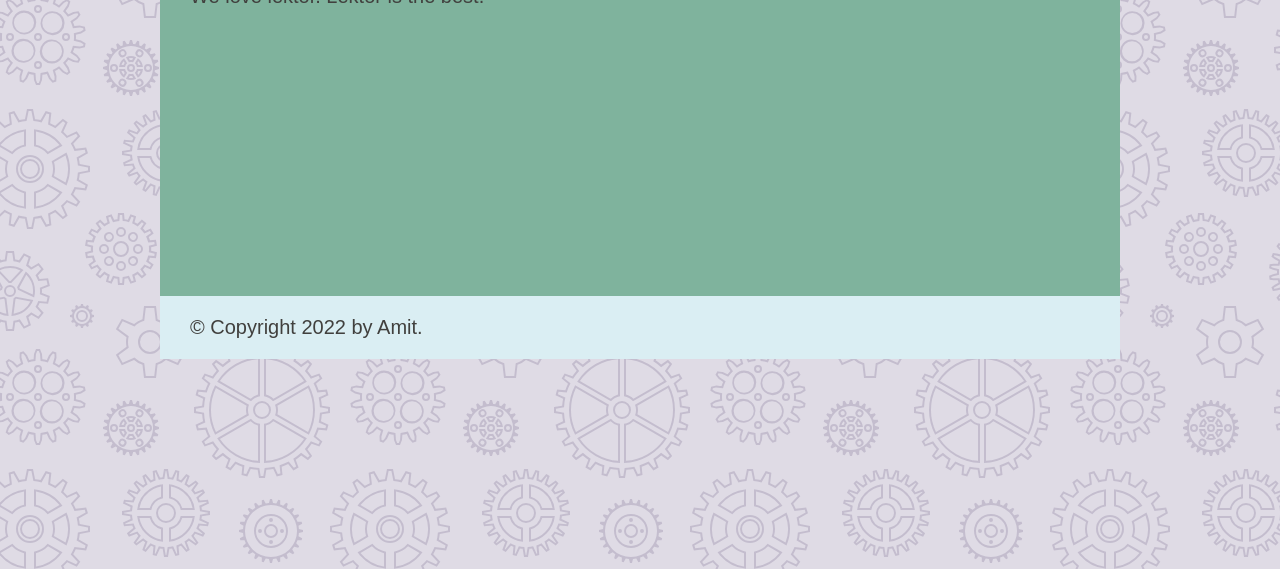
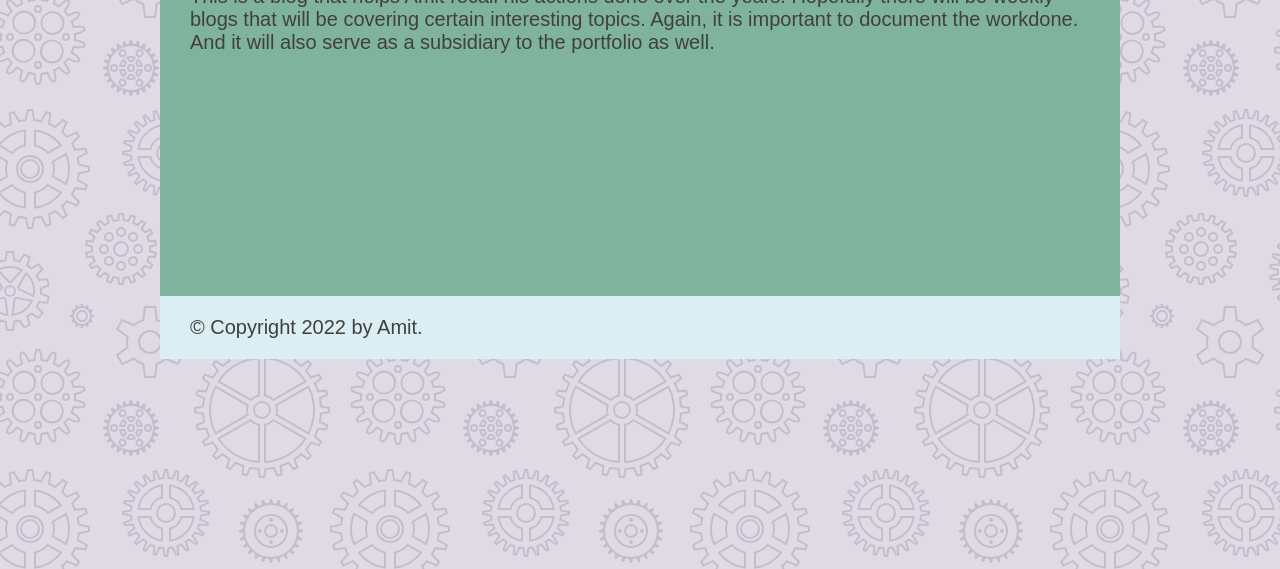
Before and after one commit to AmitPress/recallbookx, a plain HTML site: page index.html in a window 1280 px wide. Shown: the part 231-800 px from the top of the page. Drawn offline with Linux system fonts and the light colour scheme; a web font is replaced by a local one.

Commit message:
Synchronized build

```diff
--- a/index.html
+++ b/index.html
@@ -22,7 +22,8 @@
   <div class="page">
 
   <h2>Welcome to RecallBook!</h2>
-  <p>We love lektor. Lektor is the best.</p>
+  <p>This is a blog that helps Amit recall his actions done over the years. Hopefully there will be weekly blogs that will be covering certain interesting topics.
+Again, it is important to document the workdone. And it will also serve as a subsidiary to the portfolio as well.</p>
 
 
   </div>
```
